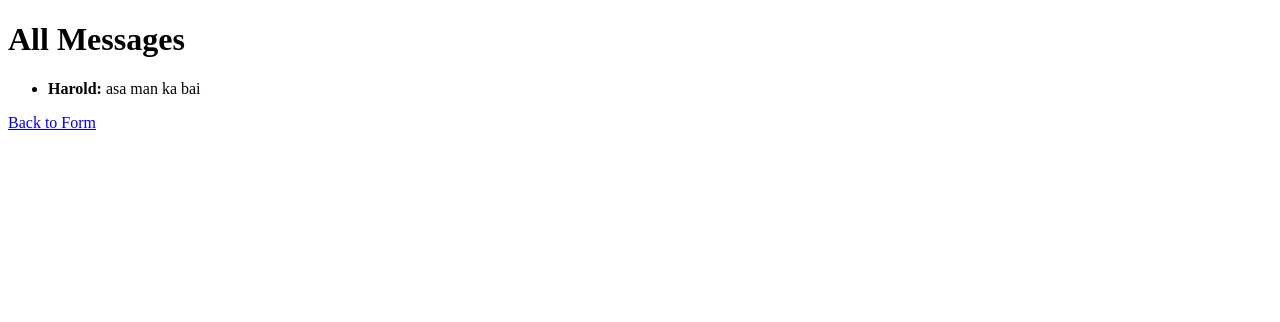
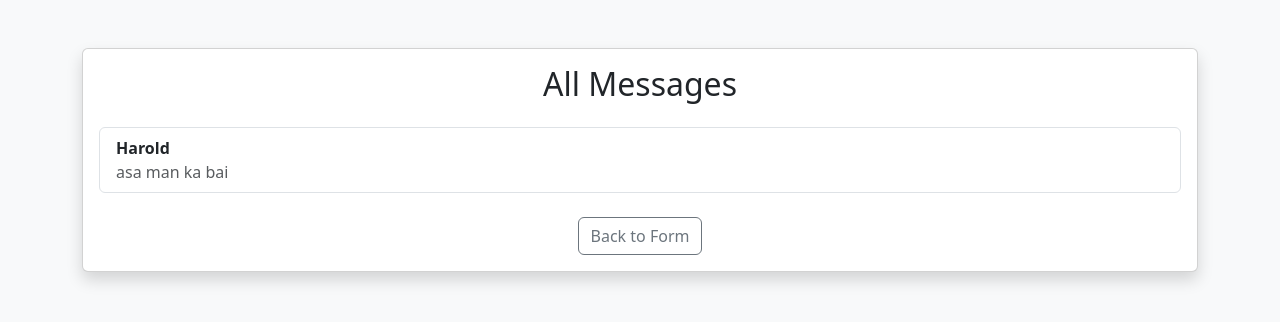
Before and after one commit to harhar25/WEEK2-DAY6, a Flask app: page /submissions in a window 1280 px wide. Shown: the top 322 px of the page. Run offline with Flask 3, Linux system fonts and the light colour scheme; data comes from the database, SQL or seed files in the repository.

Commit message:
New Feature

```diff
--- a/templates/submissions.html
+++ b/templates/submissions.html
@@ -1,15 +1,39 @@
 <!DOCTYPE html>
-<html>
+<html lang="en">
 <head>
+    <meta charset="UTF-8">
     <title>Submissions</title>
+    <meta name="viewport" content="width=device-width, initial-scale=1">
+
+    <!-- Bootstrap 5 CDN -->
+    <link href="https://cdn.jsdelivr.net/npm/bootstrap@5.3.3/dist/css/bootstrap.min.css" rel="stylesheet">
 </head>
-<body>
-    <h1>All Messages</h1>
-    <ul>
-        {% for name, message in data %}
-            <li><strong>{{ name }}:</strong> {{ message }}</li>
-        {% endfor %}
-    </ul>
-    <a href="/">Back to Form</a>
+<body class="bg-light">
+
+<div class="container py-5">
+    <div class="card shadow">
+        <div class="card-body">
+            <h2 class="card-title mb-4 text-center">All Messages</h2>
+
+            {% if data %}
+                <ul class="list-group">
+                    {% for name, message in data %}
+                        <li class="list-group-item">
+                            <strong>{{ name }}</strong><br>
+                            <span class="text-muted">{{ message }}</span>
+                        </li>
+                    {% endfor %}
+                </ul>
+            {% else %}
+                <p class="text-center text-muted">No messages submitted yet.</p>
+            {% endif %}
+
+            <div class="text-center mt-4">
+                <a href="/" class="btn btn-outline-secondary">Back to Form</a>
+            </div>
+        </div>
+    </div>
+</div>
+
 </body>
 </html>
```
Also changed, not shown: templates/index.html (+34 -12 lines).
